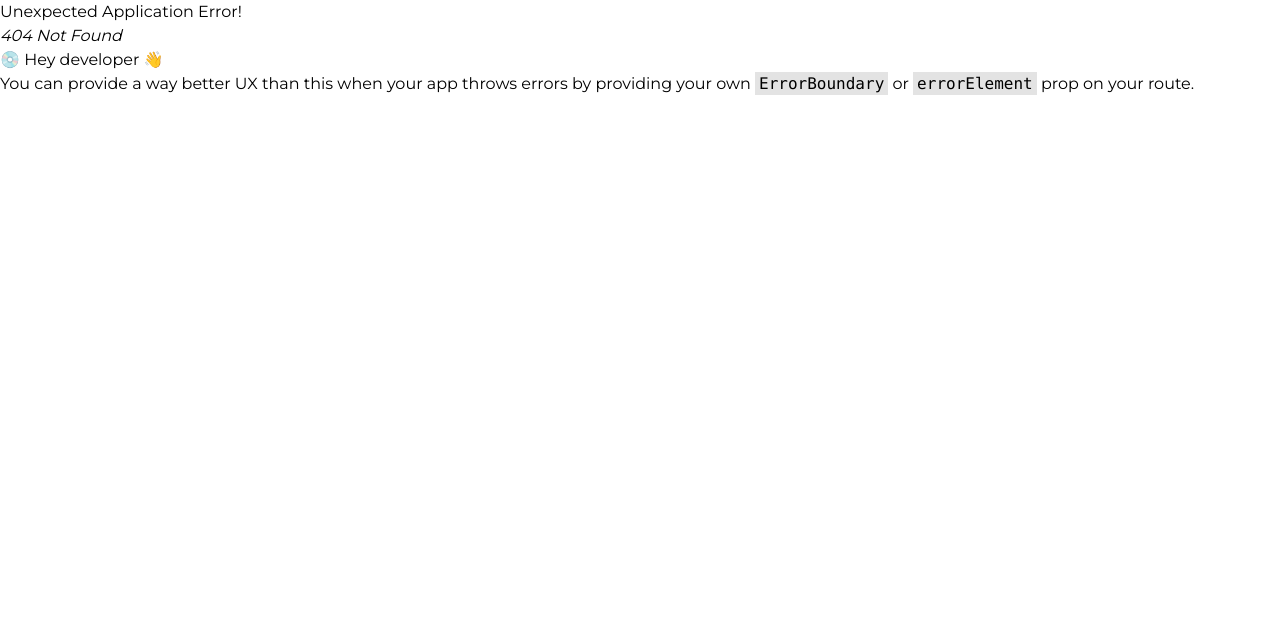
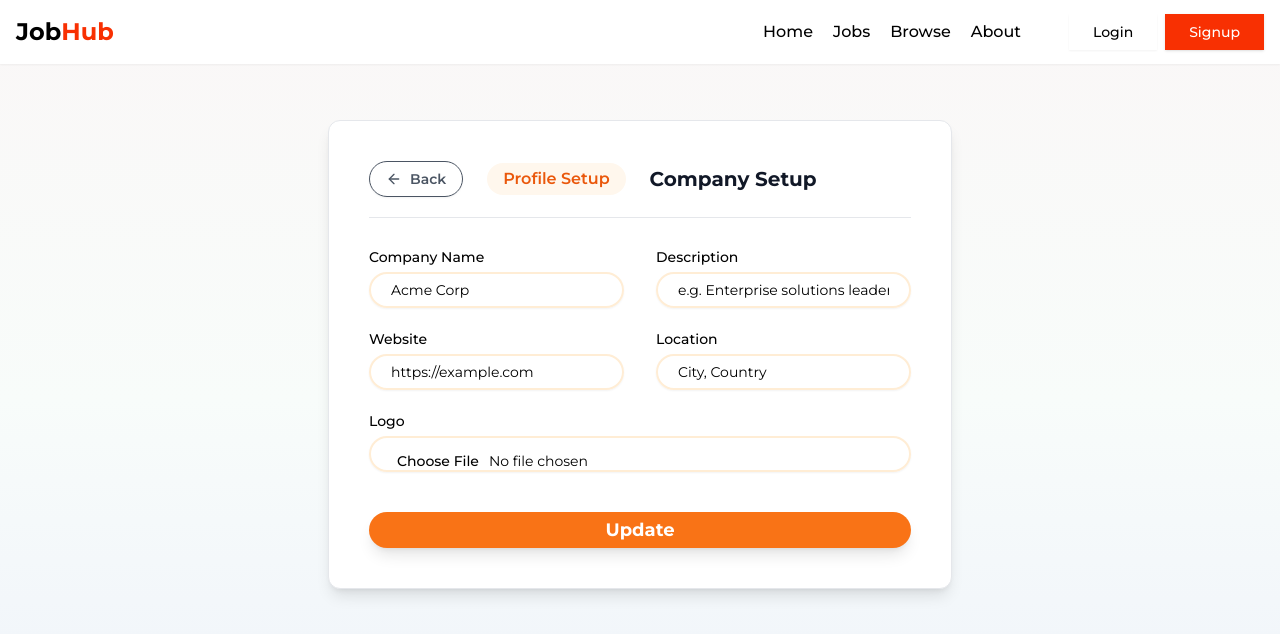
Before and after one commit to Raj0706web/JobHub-application, a React (Vite) app in the folder frontend/: page /admin/companies/1 in a window 1280 px wide. Before the commit this address had no page. Shown: the top 634 px of the page. Built offline with nearby package versions, Linux system fonts and the light colour scheme.

Commit message:
My local changes8

```diff
--- a/frontend/src/App.jsx
+++ b/frontend/src/App.jsx
@@ -10,6 +10,7 @@ import { Profile } from './components/Profile';
 import { JobDescription } from './components/JobDescription';
 import { Companies } from './components/admin/Companies';
 import { CompanyCreate } from './components/admin/CompanyCreate';
+import { CompanySetup } from './components/admin/CompanySetup';
 
 const router = createBrowserRouter([
   {
@@ -63,6 +64,10 @@ const router = createBrowserRouter([
     path:"/admin/companies/create",
     element:<CompanyCreate/>
   },
+  {
+    path:"/admin/companies/:id",
+    element:<CompanySetup/>
+  }
 ]);
 
 export default function App() {
--- a/frontend/src/components/admin/Companies.jsx
+++ b/frontend/src/components/admin/Companies.jsx
@@ -1,53 +1,47 @@
+import { Navbar } from "@/shared/Navbar";
 import React, { useState, useCallback } from "react";
-import { Navbar } from "@/shared/Navbar";
 import { Button } from "../ui/button";
 import { Input } from "../ui/input";
 import { CompaniesTable } from "./CompaniesTable";
 import { useNavigate } from "react-router-dom";
 
 export const Companies = () => {
+  const [filter, setFilter] = useState("");
   const navigate = useNavigate();
-  const [filter, setFilter] = useState("");
 
-  // Debounce handler to avoid excessive filtering on each keystroke
-  const debounce = (fn, delay) => {
-    let timer;
-    return (...args) => {
-      clearTimeout(timer);
-      timer = setTimeout(() => fn(...args), delay);
-    };
-  };
-
-  const handleFilterChange = useCallback(debounce((e) => {
-    setFilter(e.target.value);
-  }, 300), []);
+  const handleFilterChange = useCallback(
+    (e) => setFilter(e.target.value), []
+  );
 
   return (
-    <div className="min-h-screen bg-gray-50">
+    <div className="min-h-screen bg-gradient-to-b from-[#faf7f7] via-[#f8fcfa] to-[#eef2fa]">
       <Navbar />
-      <main className="max-w-7xl mx-auto p-6 sm:p-10">
-        <header className="flex flex-col sm:flex-row items-center justify-between mb-8 gap-4">
-          <h1 className="text-3xl font-semibold text-gray-900">Companies</h1>
+      <main className="max-w-6xl mx-auto p-6 sm:p-12">
+        <div className="text-center mb-11 mt-6">
+          <span className="inline-block bg-orange-50 text-orange-600 font-semibold px-4 py-1 rounded-full mb-3">
+            Explore Companies
+          </span>
+          <h1 className="text-4xl font-black text-gray-900 mb-2">
+            Discover & Connect with <span className="text-orange-500">Top Employers</span>
+          </h1>
+          <p className="max-w-2xl mx-auto text-lg text-gray-500">
+            Browse hundreds of top tech employers verified by our team. Use search and filters to find your dream company!
+          </p>
+        </div>
+        <div className="flex flex-col items-center sm:flex-row sm:justify-between gap-4 mb-8">
+          <Input
+            className="w-full max-w-xs rounded-full px-6 py-3 border-2 border-orange-100 outline-none focus:border-orange-400 transition"
+            placeholder="Filter by name"
+            value={filter}
+            onChange={handleFilterChange}
+          />
           <Button
+            className="rounded-full px-7 py-3 bg-orange-500 text-white font-semibold shadow-md hover:bg-orange-600 transition"
             onClick={() => navigate("/admin/companies/create")}
-            className="whitespace-nowrap"
           >
-            New Company
+            + New Company
           </Button>
-        </header>
-
-        <section className="mb-6">
-          <Input
-            type="search"
-            placeholder="Filter companies by name"
-            aria-label="Filter companies by name"
-            onChange={handleFilterChange}
-            className="max-w-xs"
-            spellCheck={false}
-            autoComplete="off"
-          />
-        </section>
-
+        </div>
         <CompaniesTable filter={filter} />
       </main>
     </div>
--- a/frontend/src/components/admin/CompanyCreate.jsx
+++ b/frontend/src/components/admin/CompanyCreate.jsx
@@ -1,7 +1,74 @@
-import React from 'react'
+import { Navbar } from "@/shared/Navbar";
+import React, { useState } from "react";
+import { Label } from "../ui/label";
+import { Input } from "../ui/input";
+import { Button } from "../ui/button";
+import { useNavigate } from "react-router-dom";
 
 export const CompanyCreate = () => {
+  const [companyName, setCompanyName] = useState("");
+  const navigate = useNavigate();
+
+  const handleSubmit = (e) => {
+    e.preventDefault();
+    // Your logic here
+    alert(`Company "${companyName}" created!`);
+    setCompanyName("");
+  };
+
+  const handleCancel = () => navigate(-1);
+
   return (
-    <div>CompanyCreate</div>
-  )
-}
+    <div className="min-h-screen bg-gradient-to-b from-[#faf7f7] via-[#f8fcfa] to-[#eef2fa]">
+      <Navbar />
+      <div className="max-w-xl mx-auto p-6 pt-12">
+        <form
+          onSubmit={handleSubmit}
+          className="bg-white shadow-lg border rounded-xl px-10 py-9 mt-10 flex flex-col gap-8"
+        >
+          <div className="text-center">
+            <span className="inline-block bg-orange-50 text-orange-600 font-semibold px-4 py-1 rounded-full mb-2">
+              Create Company
+            </span>
+            <h2 className="font-black text-3xl text-gray-900 mb-2">Company Name</h2>
+            <p className="text-gray-500 mb-4">
+              What would you like to give your company name? You can change this later.
+            </p>
+          </div>
+          <div>
+            <Label htmlFor="company_name" className="font-medium text-gray-800">
+              Name
+            </Label>
+            <Input
+              id="company_name"
+              type="text"
+              value={companyName}
+              onChange={e => setCompanyName(e.target.value)}
+              className="mt-2 rounded-full px-5 py-3 border-2 border-orange-100 focus:border-orange-400 transition"
+              placeholder="e.g. JobHunt, Microsoft"
+              required
+              autoFocus
+            />
+          </div>
+          <div className="flex gap-4 justify-end">
+            <Button
+              type="button"
+              variant="outline"
+              className="rounded-full border-orange-500 text-orange-500 hover:bg-orange-50 transition"
+              onClick={handleCancel}
+            >
+              Cancel
+            </Button>
+            <Button
+              type="submit"
+              className="rounded-full bg-orange-500 text-white font-semibold px-8 py-3 shadow-md hover:bg-orange-600 transition"
+              disabled={companyName.trim().length === 0}
+            >
+              Create
+            </Button>
+          </div>
+        </form>
+      </div>
+    </div>
+  );
+};
--- /dev/null
+++ b/frontend/src/components/admin/CompanySetup.jsx
@@ -0,0 +1,120 @@
+import { Navbar } from "@/shared/Navbar";
+import React, { useState } from "react";
+import { Button } from "../ui/button";
+import { ArrowLeft } from "lucide-react";
+import { Label } from "../ui/label";
+import { Input } from "../ui/input";
+import { useNavigate } from "react-router-dom";
+
+export const CompanySetup = () => {
+  const [input, setInput] = useState({
+    name: "",
+    description: "",
+    website: "",
+    location: "",
+    file: null,
+  });
+  const navigate = useNavigate();
+
+  const changeEventHandler = (e) => {
+    setInput({ ...input, [e.target.name]: e.target.value });
+  };
+  const changeFileHandler = (e) => {
+    const file = e.target.files?.[0];
+    setInput({ ...input, file });
+  };
+  const submitHandler = async (e) => {
+    e.preventDefault();
+    // Submission logic
+  };
+
+  return (
+    <div className="min-h-screen bg-gradient-to-b from-[#faf7f7] via-[#f8fcfa] to-[#eef2fa]">
+      <Navbar />
+      <div className="max-w-2xl mx-auto px-6 py-14">
+        <form onSubmit={submitHandler} className="bg-white shadow-lg border rounded-xl p-10">
+          <div className="flex items-center gap-4 mb-8 border-b border-gray-200 pb-5">
+            <Button
+              type="button"
+              variant="outline"
+              onClick={() => navigate(-1)}
+              className="flex items-center gap-2 text-gray-600 font-semibold hover:text-gray-900 rounded-full"
+            >
+              <ArrowLeft />
+              <span>Back</span>
+            </Button>
+            <span className="ml-2 bg-orange-50 text-orange-600 px-4 py-1 rounded-full font-semibold">Profile Setup</span>
+            <h1 className="font-bold text-xl text-gray-900 ml-2">Company Setup</h1>
+          </div>
+          <div className="grid grid-cols-1 md:grid-cols-2 gap-x-8 gap-y-6">
+            <div className="flex flex-col">
+              <Label htmlFor="name">Company Name</Label>
+              <Input
+                id="name"
+                type="text"
+                name="name"
+                value={input.name}
+                onChange={changeEventHandler}
+                placeholder="Acme Corp"
+                className="mt-2 rounded-full px-5 py-3 border-2 border-orange-100 focus:border-orange-400 transition"
+                required
+              />
+            </div>
+            <div className="flex flex-col">
+              <Label htmlFor="description">Description</Label>
+              <Input
+                id="description"
+                type="text"
+                name="description"
+                value={input.description}
+                onChange={changeEventHandler}
+                placeholder="e.g. Enterprise solutions leader"
+                className="mt-2 rounded-full px-5 py-3 border-2 border-orange-100 focus:border-orange-400 transition"
+              />
+            </div>
+            <div className="flex flex-col">
+              <Label htmlFor="website">Website</Label>
+              <Input
+                id="website"
+                type="url"
+                name="website"
+                value={input.website}
+                onChange={changeEventHandler}
+                placeholder="https://example.com"
+                className="mt-2 rounded-full px-5 py-3 border-2 border-orange-100 focus:border-orange-400 transition"
+              />
+            </div>
+            <div className="flex flex-col">
+              <Label htmlFor="location">Location</Label>
+              <Input
+                id="location"
+                type="text"
+                name="location"
+                value={input.location}
+                onChange={changeEventHandler}
+                placeholder="City, Country"
+                className="mt-2 rounded-full px-5 py-3 border-2 border-orange-100 focus:border-orange-400 transition"
+              />
+            </div>
+            <div className="flex flex-col md:col-span-2">
+              <Label htmlFor="logo">Logo</Label>
+              <Input
+                id="logo"
+                type="file"
+                accept="image/*"
+                onChange={changeFileHandler}
+                className="mt-2 rounded-full px-5 py-3 border-2 border-orange-100"
+              />
+            </div>
+          </div>
+          <Button
+            type="submit"
+            className="w-full mt-10 rounded-full bg-orange-500 text-white text-lg font-bold py-3 shadow-lg hover:bg-orange-600 transition"
+          >
+            Update
+          </Button>
+        </form>
+      </div>
+    </div>
+  );
+};
--- /dev/null
+++ b/frontend/src/redux/companySlice.js
@@ -0,0 +1,16 @@
+import { createSlice } from "@reduxjs/toolkit";
+
+const companySlice = createSlice({
+    name:"Company",
+    initialState:{
+        singleCompany:null,
+    },
+    reducers:{
+        //actions
+        setSingleCompany:(state,action)=>{
+            state.singleCompany = action.payload;
+        }
+    }
+});
+export const {setSingleCompany} = companySlice.actions;
+export default companySlice.reducer;
--- a/frontend/src/redux/store.js
+++ b/frontend/src/redux/store.js
@@ -1,12 +1,14 @@
 import { combineReducers, configureStore } from "@reduxjs/toolkit";
 import authSlice from "./authSlice";
 import jobSlice from "./jobSlice";
+import companySlice from './companySlice';
 import storage from 'redux-persist/lib/storage' // defaults to localStorage
 import { persistReducer, persistStore, FLUSH, REHYDRATE, PAUSE, PERSIST, PURGE, REGISTER } from 'redux-persist';
 const persistConfig = { key: 'root', version: 1 , storage };
 const rootReducer = combineReducers({
   auth:authSlice,
-  job:jobSlice
+  job:jobSlice,
+  company:companySlice
 })
 const persistedReducer = persistReducer(persistConfig, rootReducer);
 const store = configureStore({
--- a/frontend/src/utils/constant.js
+++ b/frontend/src/utils/constant.js
@@ -1,3 +1,4 @@
 export const USER_API_END_POINT = "http://localhost:3001/api/v1/user";
 export const JOB_API_END_POINT = "http://localhost:3001/api/v1/job";
 export const APPLICATION_API_END_POINT = "http://localhost:3001/api/v1/application";
+export const COMPANY_API_END_POINT = "http://localhost:3001/api/v1/company";
```
